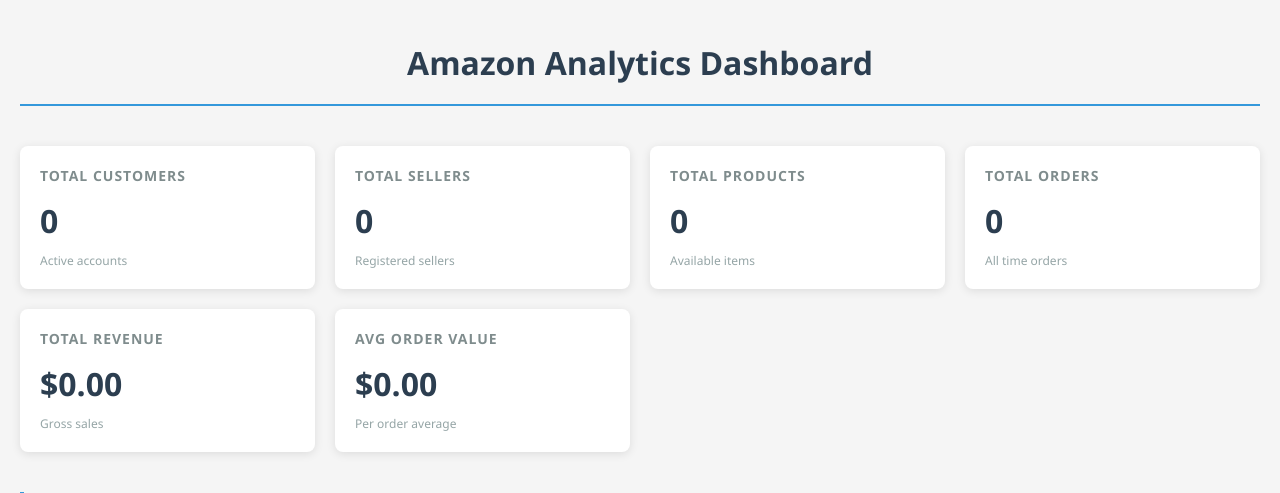
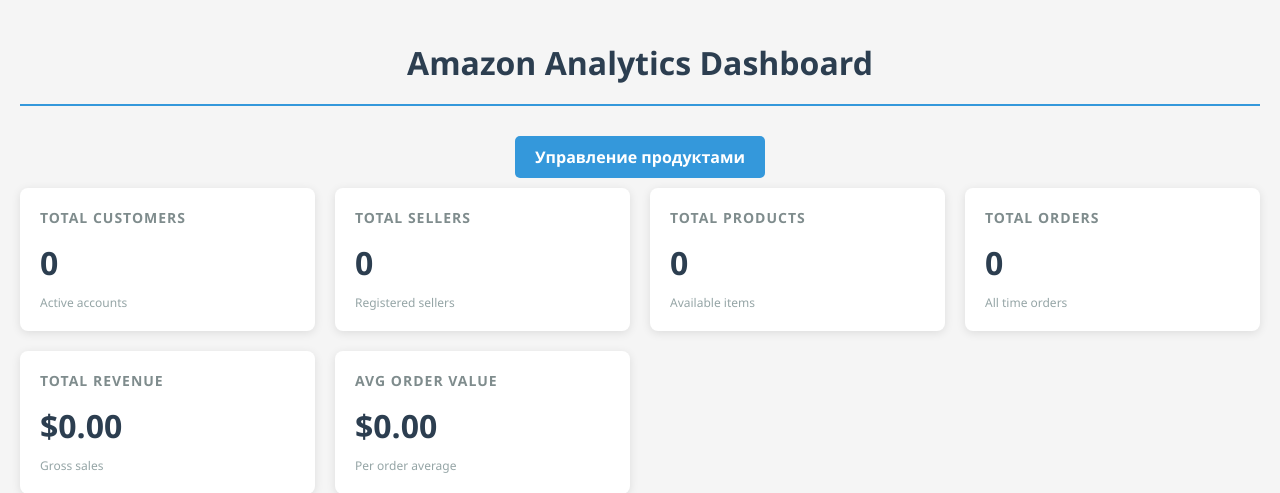
Before and after one commit to kostya1102m/django_lab, a Django app: page / in a window 1280 px wide. Shown: the top 493 px of the page. Run offline with Django 5.2, Linux system fonts and the light colour scheme; data that the repository does not hold is empty.

Commit message:
add button for redirect

```diff
--- a/amazonstore/templates/jinja2/index.html
+++ b/amazonstore/templates/jinja2/index.html
@@ -1,14 +1,22 @@
 <!DOCTYPE html>
 <html lang="en">
+
 <head>
     <meta charset="UTF-8">
     <meta name="viewport" content="width=device-width, initial-scale=1.0">
     <title>Amazon Analytics</title>
     <link rel="stylesheet" href="{{ static('css/styles.css') }}">
 </head>
+
 <body>
     <div class="container">
         <h1>Amazon Analytics Dashboard</h1>
+        <div style="text-align: center; margin: 20px 0;">
+            <a href="{{ url('store:product_management') }}" class="btn" style="background-color: #3498db; color: white; padding: 10px 20px;
+              text-decoration: none; border-radius: 5px; font-weight: bold;">
+                Управление продуктами
+            </a>
+        </div>
 
         {% import "macros/tables.html" as tables %}
         {% import "macros/pagination.html" as pager %}
@@ -111,4 +119,5 @@
         </footer>
     </div>
 </body>
+
 </html>
```
Lines whose indentation alone changed are shown as unchanged.
